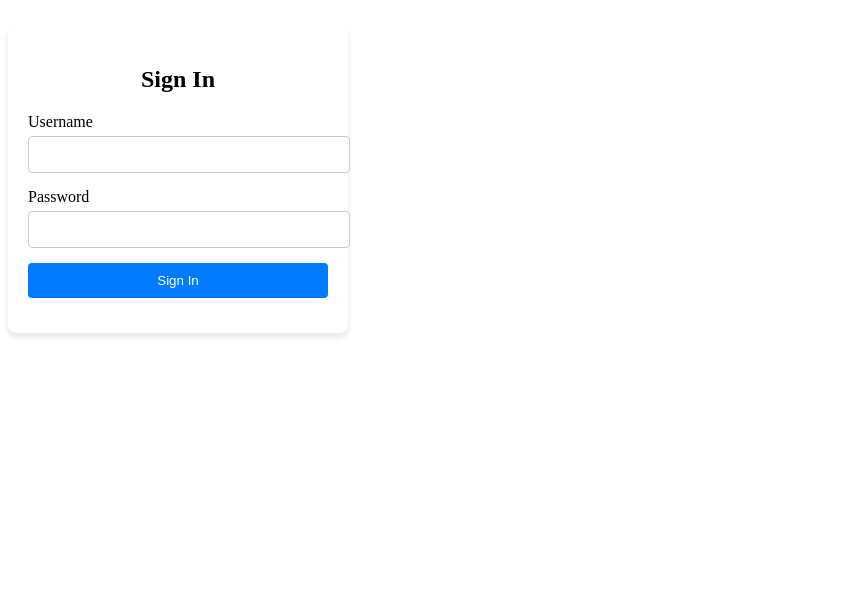
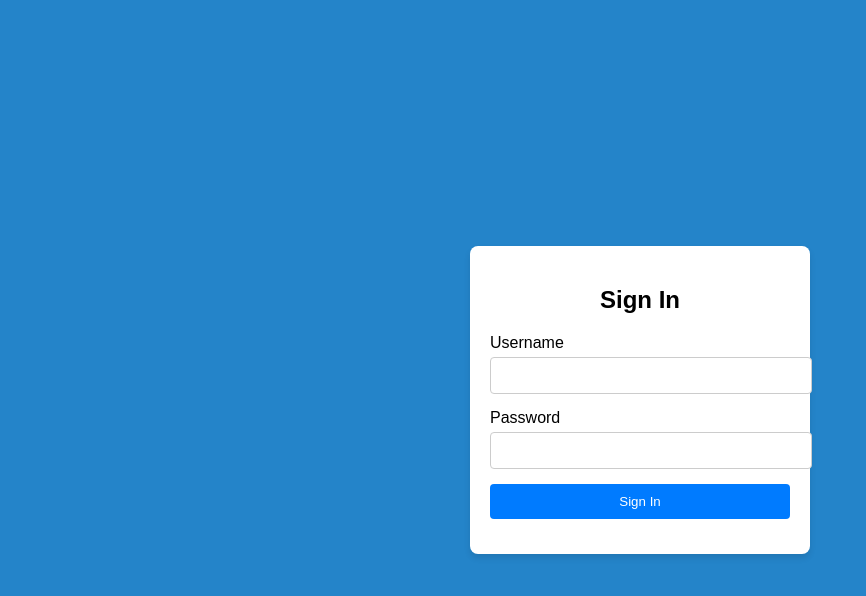
Before and after one commit to Abdullah-git-VS/COS_251_V2, a PHP site: page /main.php in a window 1280 px wide. Shown: the top 596 px of the page, without its empty margins (0-866 px from the left). Run offline with PHP 8.4, Linux system fonts and the light colour scheme.

Commit message:
Update main.php

```diff
--- a/main.php
+++ b/main.php
@@ -6,7 +6,6 @@
     <meta name="viewport" content="width=device-width, initial-scale=1.0">
     <title>Sign In</title>
     <style>
-	---dsds--
         body {
             font-family: Arial, sans-serif;
             background-color:rgb(36, 132, 201);
```
